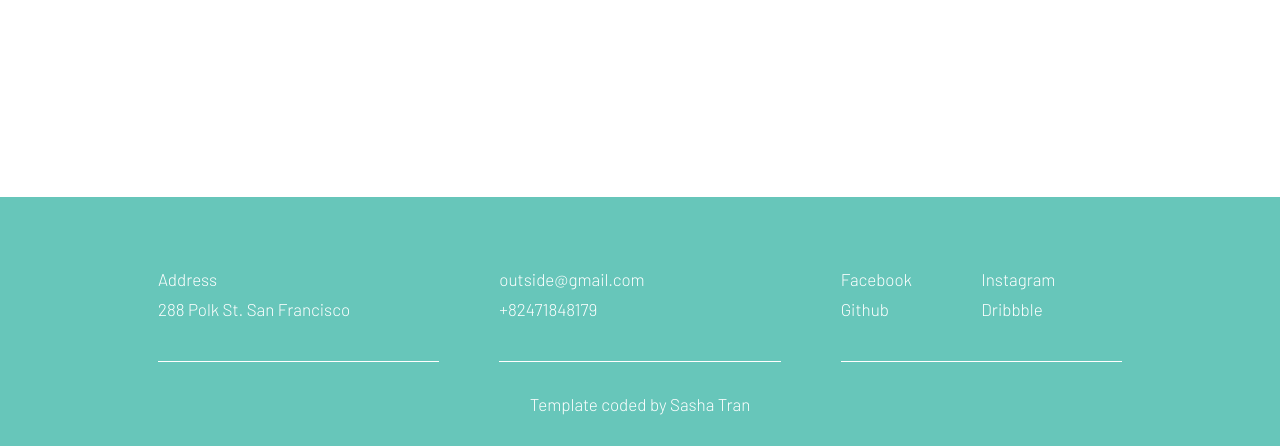
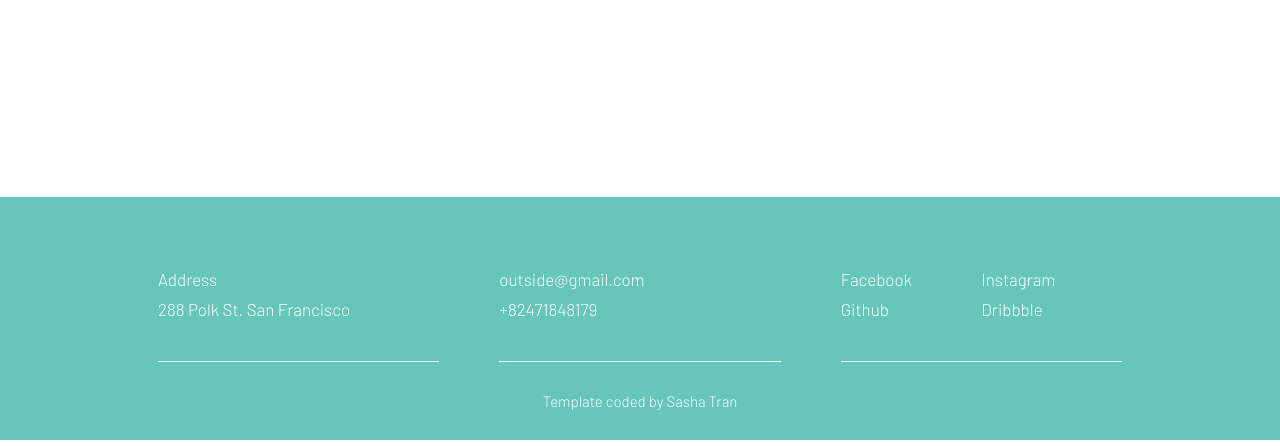
Before and after one commit to jarl-alejandro/landing-page-template-2, a website: page dist/index.html in a window 1280 px wide. Shown: the part 1930-2376 px from the top of the page. Drawn offline with nearby package versions, Linux system fonts and the light colour scheme.

Commit message:
update scss

```diff
--- a/scss/index.scss
+++ b/scss/index.scss
@@ -378,7 +378,7 @@ footer {
 .copyright {
 	display: flex;
 	padding: 15px 50px;
-	@include fontStyle(17px, $barlow, 300);
+	@include fontStyle(15px, $barlow, 300);
 
 	p {
 		color: white;
```
Also changed, not shown: dist/index.css, scss/index.css.
